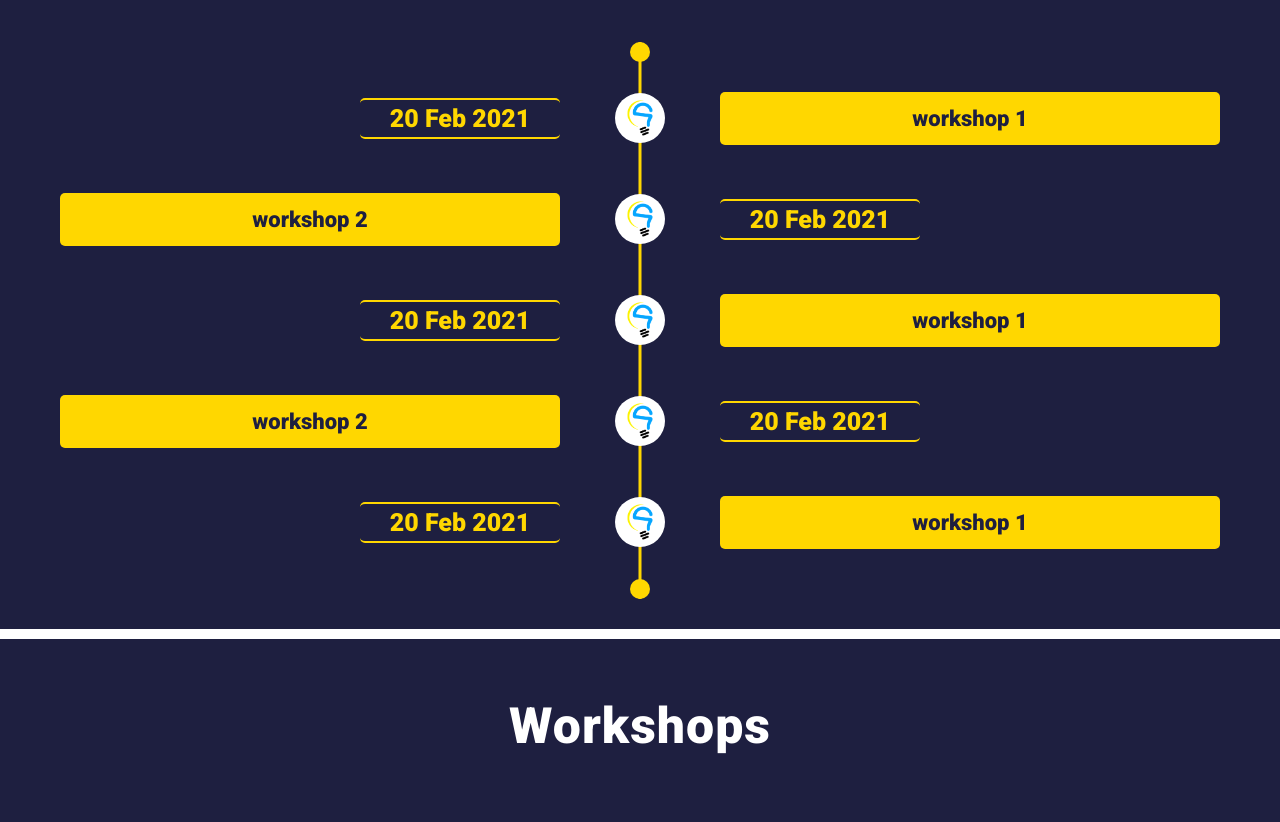
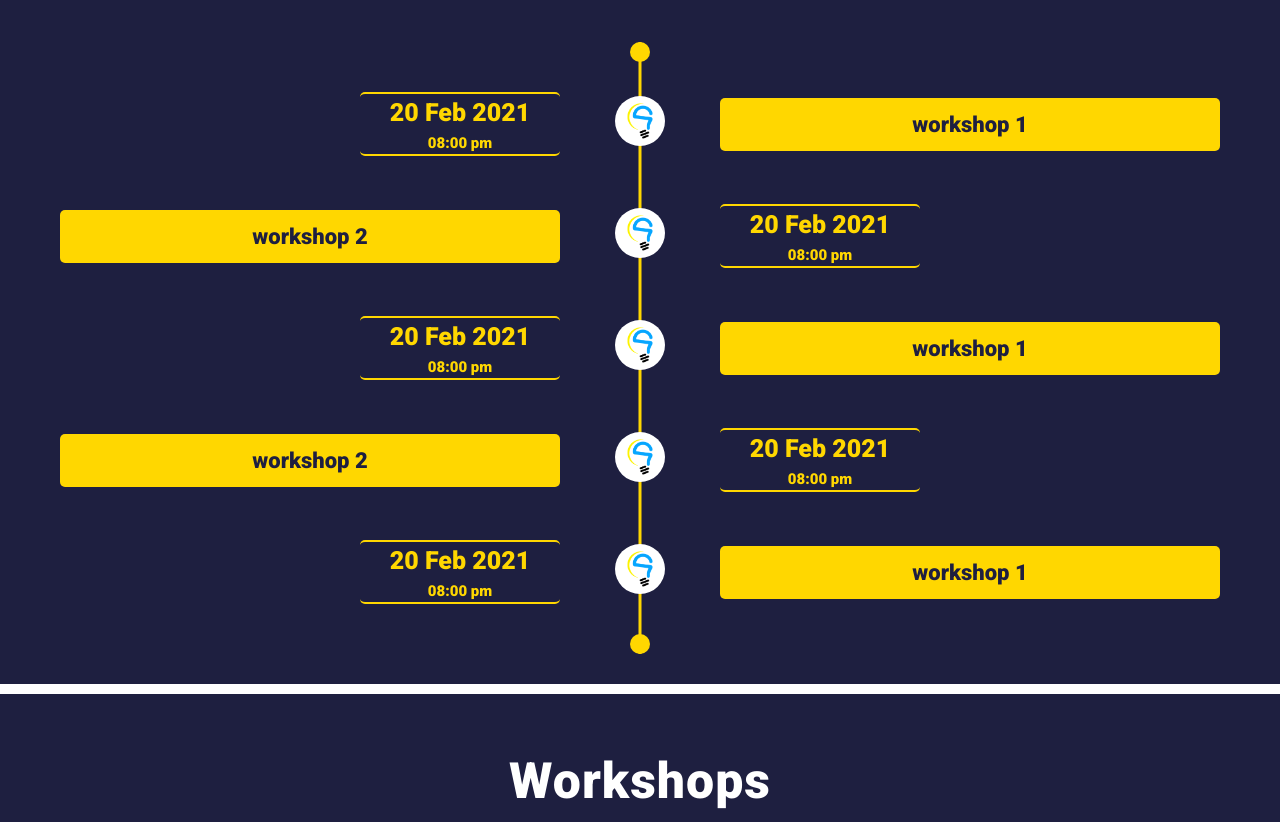
Before and after one commit to YounesBenichou/all-in-one-event, a plain HTML site: page index.html in a window 1280 px wide. Shown: the part 1500-2322 px from the top of the page. Drawn offline with nearby package versions, Linux system fonts and the light colour scheme.

Commit message:
add workshop-time

```diff
--- a/index.css
+++ b/index.css
@@ -595,17 +595,22 @@ body{
   margin-bottom: 0;
   margin-top: 0;
 }
+/* .date > p:nth-child(1){ */
+.time {
+  font-size: 15px;
+}
+
 .img-left{
   position: absolute;
   left: 255px;
-  top: -7px;
+  top: 2px;
 }
 
 
 .img-right{
   position: absolute;
   right: 255px;
-  top: -7px;
+  top: 2px;
 }
 
 
--- a/index.html
+++ b/index.html
@@ -169,7 +169,10 @@
             </div>
             <div class="workshop-content">
                 <div class="date">
+
                     <p>20 Feb 2021</p>
+                    <p class="time">08:00 pm</p>
+
                     <div class="img-left">
                         <img src="./img/Asset3.png"    alt=""/>
                     </div>
@@ -184,14 +187,18 @@
                 </div>
 
                 <div class="date">
-                <div class="img-right">
-                    <img src="./img/Asset3.png"    alt=""/>
-                </div>
-                <p>20 Feb 2021</p>
+                    <div class="img-right">
+                        <img src="./img/Asset3.png"    alt=""/>
+                    </div>
+                    <p>20 Feb 2021</p>
+                    <p class="time">08:00 pm</p>
+
                 </div>
 
                 <div class="date">
                     <p>20 Feb 2021</p>
+                    <p class="time">08:00 pm</p>
+
                     <div class="img-left">
                         <img src="./img/Asset3.png"    alt=""/>
                     </div>
@@ -209,9 +216,13 @@
                     <img src="./img/Asset3.png"    alt=""/>
                 </div>
                 <p>20 Feb 2021</p>
+                <p class="time">08:00 pm</p>
+
                 </div>
                 <div class="date">
                     <p>20 Feb 2021</p>
+                    <p class="time">08:00 pm</p>
+
                     <div class="img-left">
                         <img src="./img/Asset3.png"    alt=""/>
                     </div>
```
